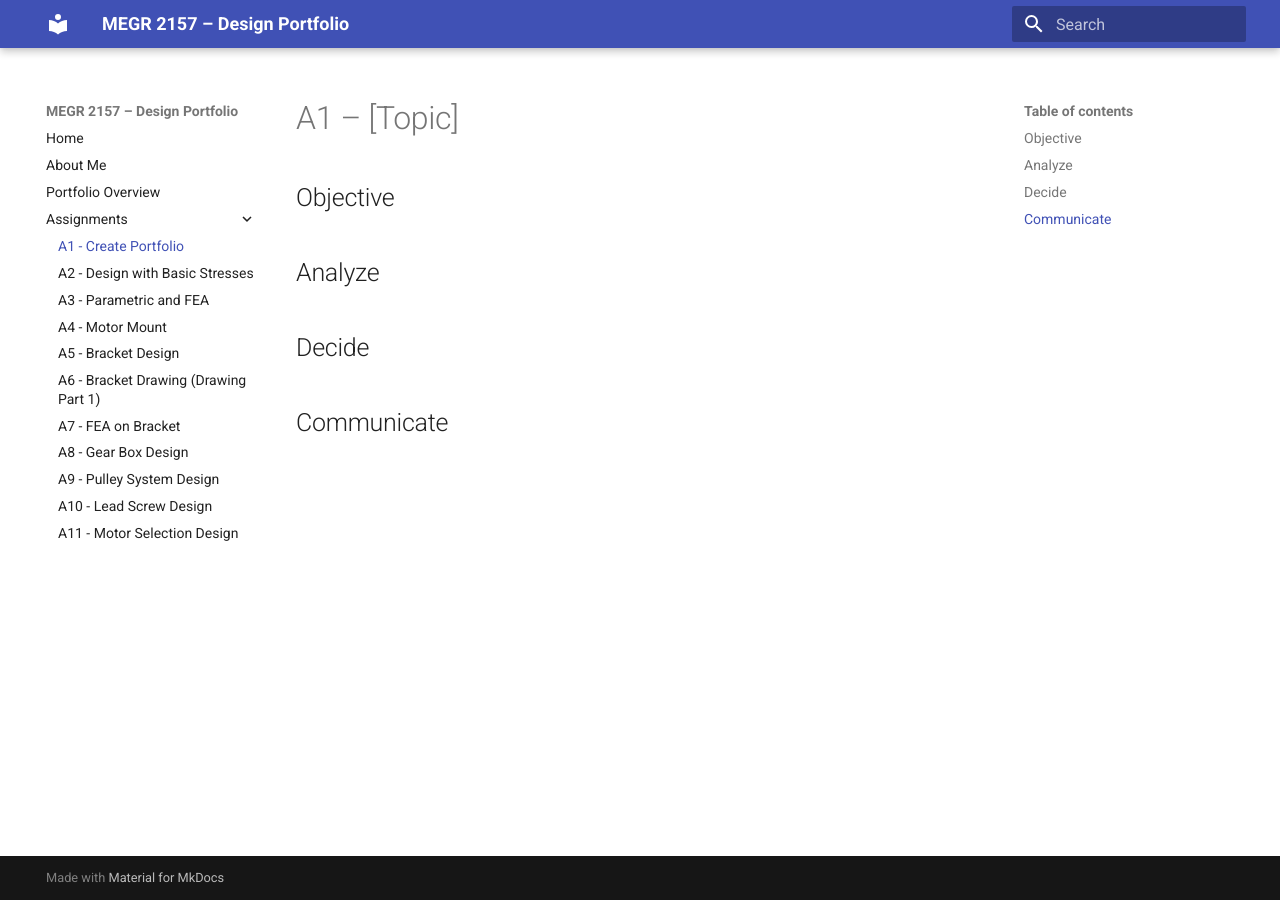
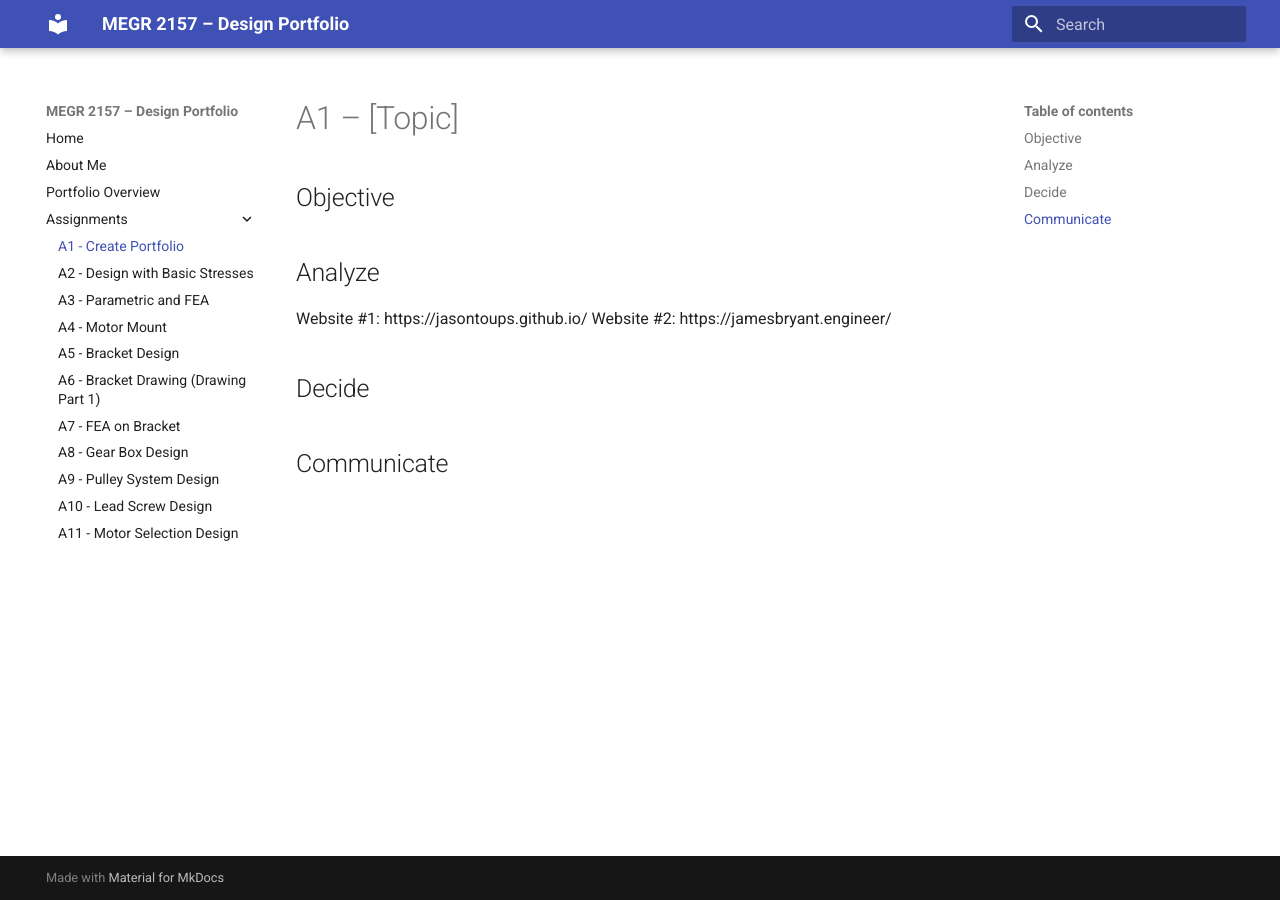
Before and after one commit to AndrewYang2428/AndrewYang-megr2157-portfolio, an MkDocs documentation site: the page built from docs/assignments/A01/index.md, in a window 1280 px wide. Built offline with MkDocs 1.6.1 and Material for MkDocs 9.7.7, drawn with Linux system fonts in a browser that asks for light colours.

Commit message:
Add website links for analysis section
Added links to two websites for analysis.

```diff
--- a/docs/assignments/A01/index.md
+++ b/docs/assignments/A01/index.md
@@ -4,6 +4,9 @@
 
 
 ## Analyze
+Website #1: https://jasontoups.github.io/
+Website #2: https://jamesbryant.engineer/
+
 
 
 ## Decide
```
